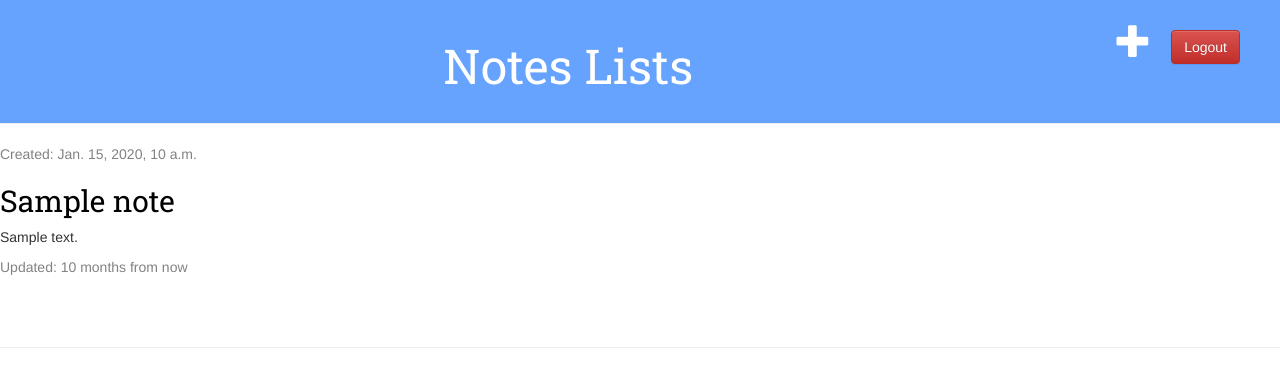
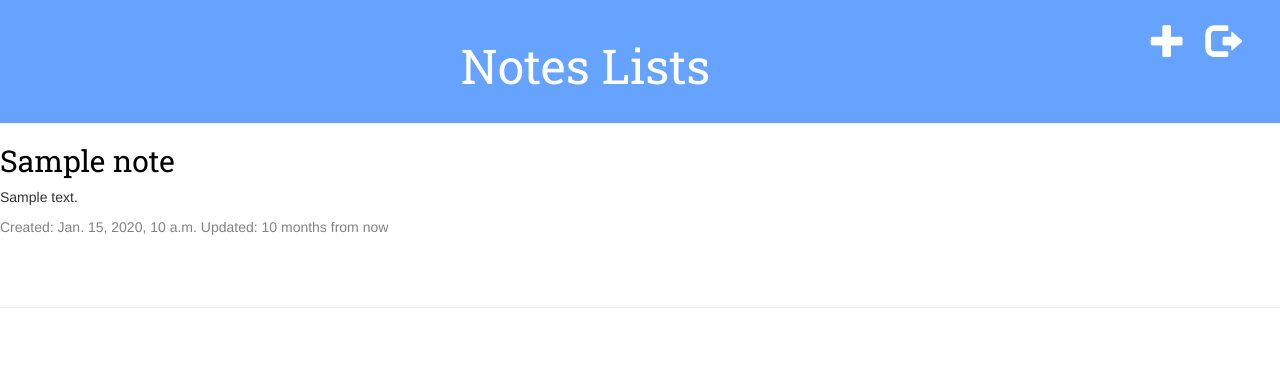
Before and after one commit to nandusri/NoteKeeper, a Django app: page /dashboard/ in a window 1280 px wide. Shown: the top 387 px of the page. Run offline with Django 3.2, Linux system fonts and the light colour scheme; a user stored in the database is signed in; tables that the repository leaves empty hold one stand-in row (values such as "Sample post"); some libraries are stand-ins or nearby versions.

Commit message:
small changes

```diff
--- a/notetake/templates/notetake/note_edit.html
+++ b/notetake/templates/notetake/note_edit.html
@@ -2,7 +2,7 @@
 {% load crispy_forms_tags %}
 {% block content %}
 <div class="page-header">
-	<a href="{% url 'logout' %}" class="top-menu"><button type="submit" class="btn btn-danger">Logout</button></a>
+	<a href="{% url 'logout' %}" class="top-menu"><span class="glyphicon glyphicon-log-out"></span></a>
 	<h2>New Note</h2>
 </div>
 <div class="card1" style="width:700px">
--- a/notetake/templates/notetake/note_list.html
+++ b/notetake/templates/notetake/note_list.html
@@ -2,18 +2,17 @@
 {% load humanize %}
 {% block content %}
 <div class="page-header">
-		<a href="{% url 'logout' %}" class="top-menu"><button type="submit" class="btn btn-danger">Logout</button></a>
+		<a href="{% url 'logout' %}" class="top-menu"><span class="glyphicon glyphicon-log-out"></span></a>
         <a href="{% url 'note_new' %}" class="top-menu"><span class="glyphicon glyphicon-plus"></span></a>
         <h1><a href="/">Notes Lists</a></h1>
 </div>
 	{% for note in notes %}
 		<div class="note">
-			<div class="date">
-			<p>Created: {{ note.created_on }}</p></div>
 			<h2><a href="{% url 'note_detail' pk=note.pk %}">{{ note.title }}</a></h2>
 			<p>{{ note.text }}</p>
 			<div class="date">
-			<p>Updated: {{ note.updated_on|naturaltime|linebreaksbr }}</p></div>
+			<p>Created: {{ note.created_on }}
+			Updated: {{ note.updated_on|naturaltime|linebreaksbr }}</p></div>
 			</div>
 			<hr>
 	{% endfor %}
```
Also changed, not shown: notetake/templates/notetake/note_detail.html (+6 -5 lines).
